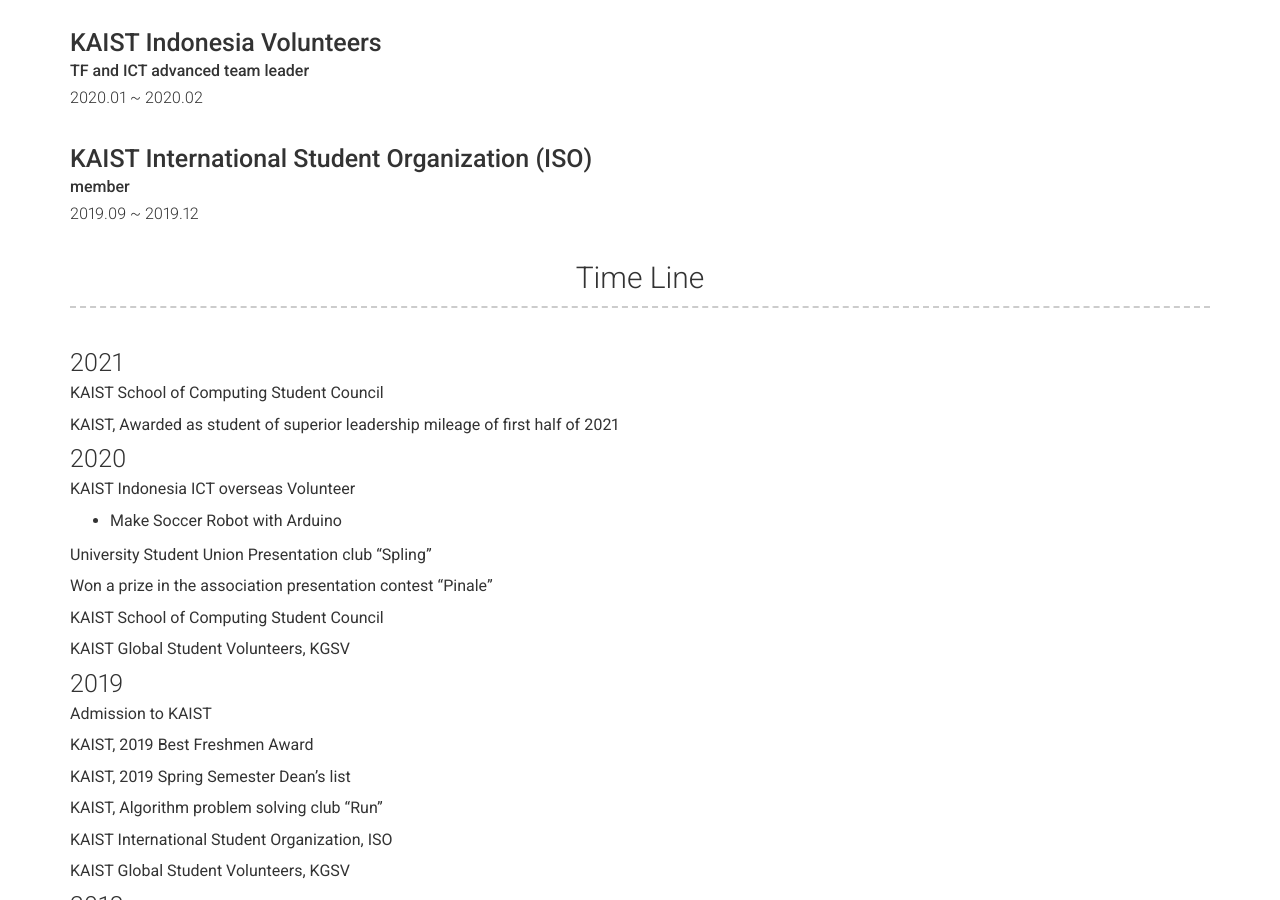
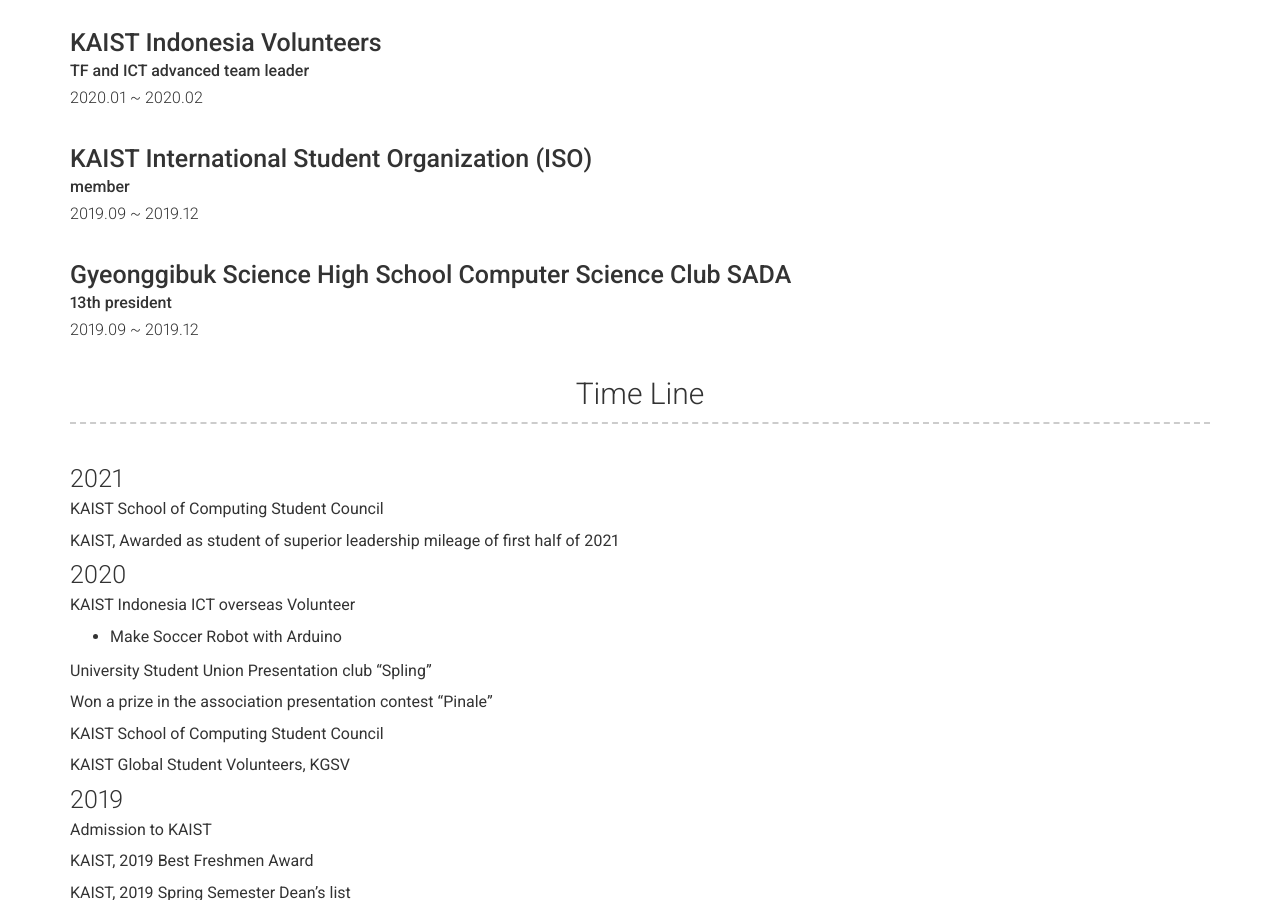
Before and after one commit to hengho/hengho.github.io, a Jekyll site: the page built from index.md, in a window 1280 px wide and 900 px high, scrolled down 2311 px. Built offline with Jekyll 4.4.1, drawn with Linux system fonts in a browser that asks for light colours; nearby versions of some CDN libraries.

Commit message:
Update _config.yml

```diff
--- a/_config.yml
+++ b/_config.yml
@@ -178,6 +178,11 @@ content:
         #description: | # this will include new lines to allow paragraphs
         #  We went to Indonesia and provided ICT, math, and science education to Indonesian students, and I served as the team leader of the ICT advanced team so that students could receive ICT education while making soccer robots.
 
+      - layout: top
+        title: Gyeonggibuk Science High School Computer Science Club SADA
+        sub_title: 13th president
+        caption: 2019.09 ~ 2019.12
+
 #  - title: Experience
 #    layout: list
 #    content:
```
